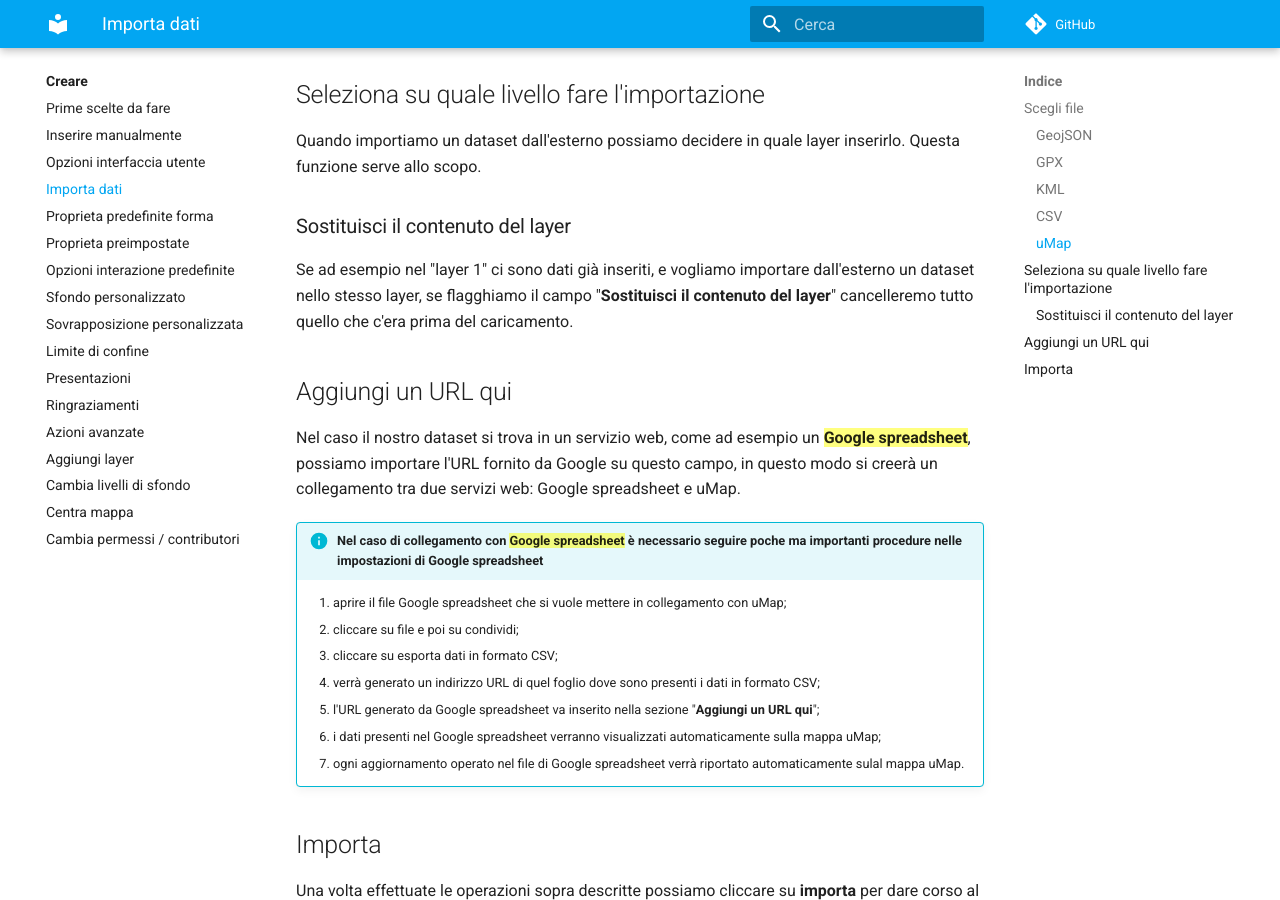
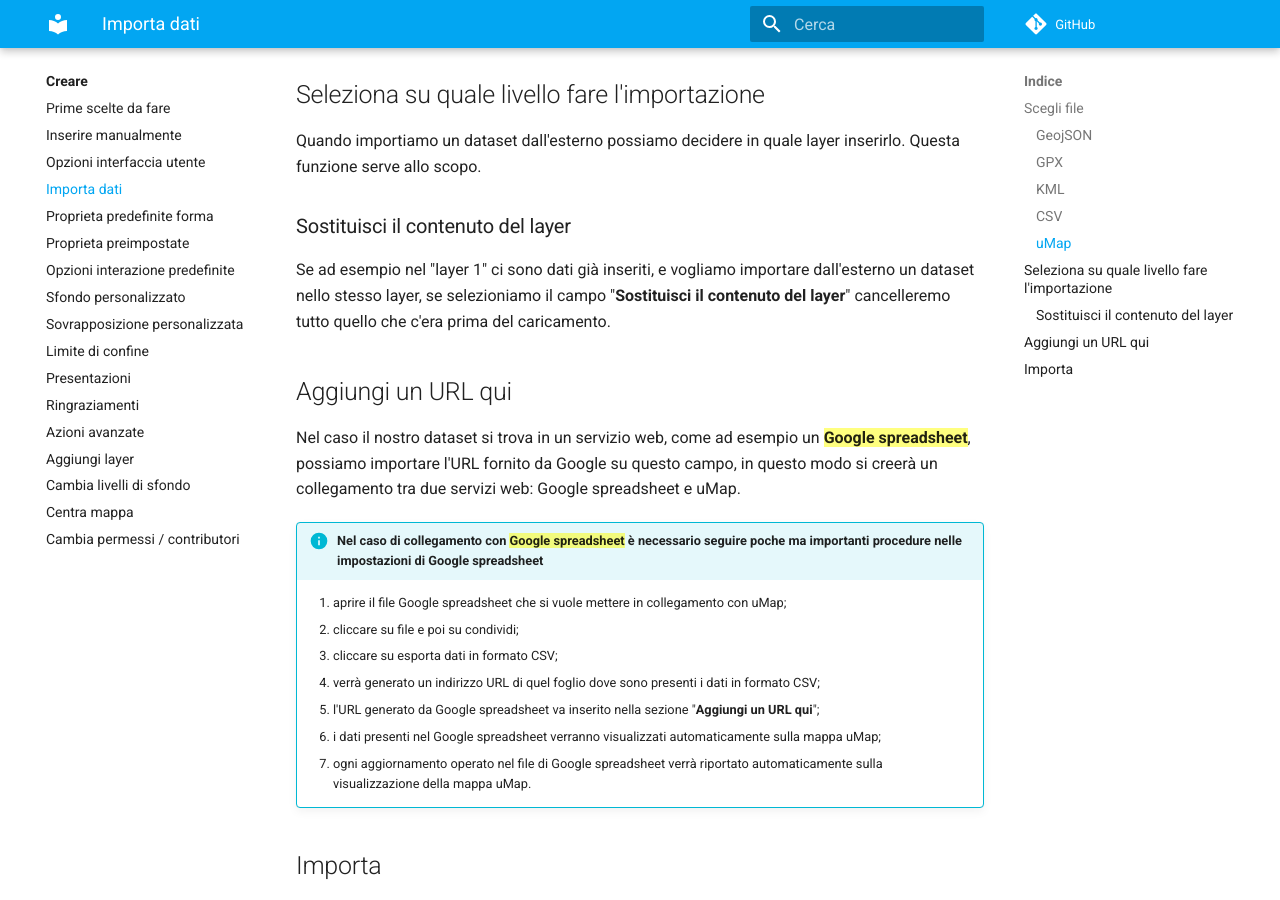
Before and after one commit to opendatasicilia/guida-umap, an MkDocs documentation site: the page built from docs/creare/importa-dati.md, in a window 1280 px wide and 900 px high, scrolled down 1448 px. Built offline with MkDocs 1.6.1 and Material for MkDocs 9.7.7, drawn with Linux system fonts in a browser that asks for light colours; comment, search, counter and statistics services are not loaded.

Commit message:
Update importa-dati.md

```diff
--- a/docs/creare/importa-dati.md
+++ b/docs/creare/importa-dati.md
@@ -42,7 +42,7 @@
 
 ### Sostituisci il contenuto del layer
 
-Se ad esempio nel "layer 1" ci sono dati già inseriti, e vogliamo importare dall'esterno un dataset nello stesso layer, se flagghiamo il campo "**Sostituisci il contenuto del layer**" cancelleremo tutto quello che c'era prima del caricamento.
+Se ad esempio nel "layer 1" ci sono dati già inseriti, e vogliamo importare dall'esterno un dataset nello stesso layer, se selezioniamo il campo "**Sostituisci il contenuto del layer**" cancelleremo tutto quello che c'era prima del caricamento.
 
 
 ## Aggiungi un URL qui
@@ -57,7 +57,7 @@
     4. verrà generato un indirizzo URL di quel foglio dove sono presenti i dati in formato CSV;
     5. l'URL generato da Google spreadsheet va inserito nella sezione "**Aggiungi un URL qui**";
     6. i dati presenti nel Google spreadsheet verranno visualizzati automaticamente sulla mappa uMap;
-    7. ogni aggiornamento operato nel file di Google spreadsheet verrà riportato automaticamente sulal mappa uMap.
+    7. ogni aggiornamento operato nel file di Google spreadsheet verrà riportato automaticamente sulla visualizzazione della mappa uMap.
 
 
 ## Importa
```
